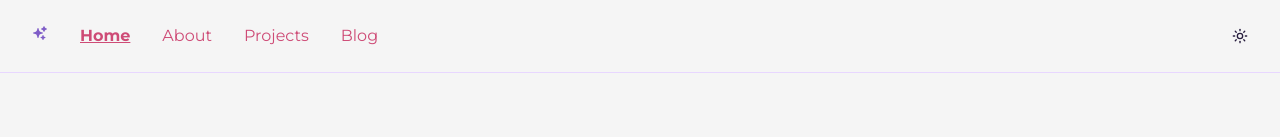
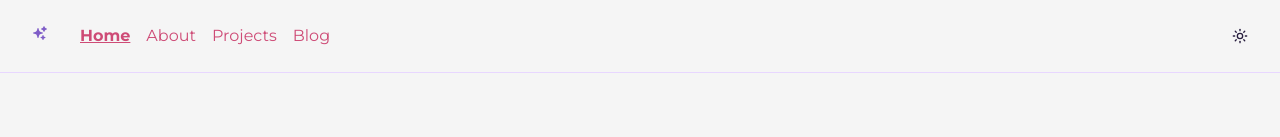
Before and after one commit to mchlol/portfolio-23, a React (Vite) app: page / in a window 1280 px wide. Shown: the top 137 px of the page. Built offline with nearby package versions, Linux system fonts and the light colour scheme; no server answers.

Commit message:
increase z-index for nav so hero content is not overlapping on scroll

```diff
--- a/src/App.css
+++ b/src/App.css
@@ -173,7 +173,7 @@ nav {
   padding: 0 2em;
   background-color: var(--backgroundColour);
   border-bottom: 1px solid var(--accentColour);
-  z-index: 1;
+  z-index: 3;
 }
 
 .visible {
@@ -222,6 +222,10 @@ footer ul {
   justify-content: space-evenly;
   padding: 0;
   gap: 2em;
+}
+
+nav .links {
+  gap: 1em;
 }
 
 .nav--left {
```
